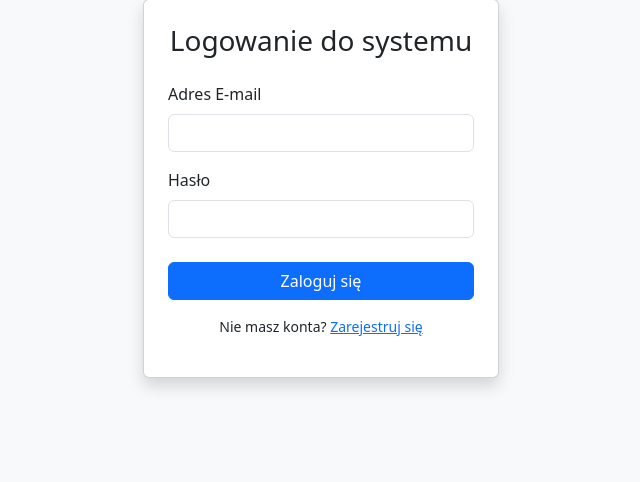
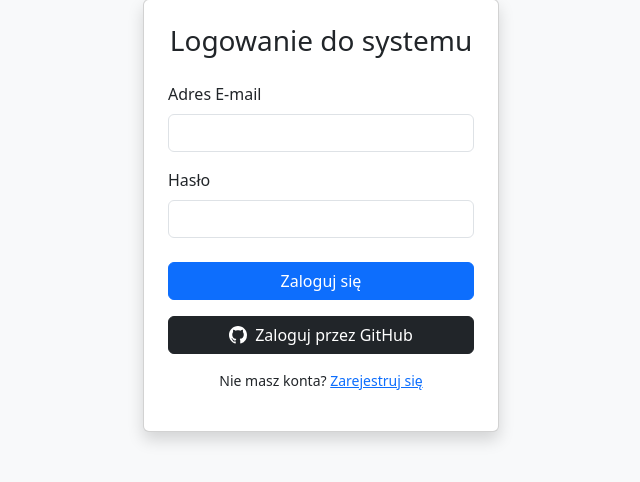
Before and after one commit to jack-and-his-ants/room-reservation-system, a Flask app: page /auth/login in a window 1280 px wide. Shown: the part 49-531 px from the top of the page, without its empty margins (319-959 px from the left). Run offline with Flask 3, Linux system fonts and the light colour scheme.

Commit message:
feat: add OAuth 2.0

```diff
--- a/app.py
+++ b/app.py
@@ -1,13 +1,13 @@
 import os
+os.environ['OAUTHLIB_INSECURE_TRANSPORT'] = '1'
 import dotenv
 from flask import Flask
 
 from extensions import db, bcrypt, login_manager
-# MODYFIKACJA: Dodano UserRole do importu z modeli
 from models import User, UserRole
 
 from routes.main import main_bp
-from routes.auth import auth_bp
+from routes.auth import auth_bp, github_bp
 from routes.admin import admin_blueprint
 from routes.reservations import reservations_bp
 
@@ -46,5 +46,8 @@ app.register_blueprint(auth_bp)
 app.register_blueprint(admin_blueprint)
 app.register_blueprint(reservations_bp)
 
+
+app.register_blueprint(github_bp, url_prefix="/login")
+
 if __name__ == '__main__':
     app.run(debug=True)
--- a/requirements.txt
+++ b/requirements.txt
@@ -3,6 +3,7 @@ flask-sqlalchemy
 flask-login
 flask-bcrypt
 flask-wtf
+flask-dance
 python-dotenv
 email_validator
 psycopg2-binary
--- a/routes/auth.py
+++ b/routes/auth.py
@@ -1,8 +1,17 @@
-from flask import Blueprint,session ,render_template, redirect, url_for, request, abort
+from flask import flash,Blueprint,session ,render_template, redirect, url_for, request, abort
 from flask_login import login_user, logout_user, current_user, login_required
 from extensions import db,bcrypt,login_manager
 from models import User, Room, UserRole
 from forms import RegisterForm, LoginForm
+
+import os
+import uuid
+from dotenv import load_dotenv
+from flask_dance.consumer import oauth_authorized
+from flask_dance.contrib.github import make_github_blueprint, github
+
+load_dotenv()
+
 
 auth_bp = Blueprint("auth",__name__,url_prefix='/auth')
 
@@ -65,3 +74,69 @@ def register():
 def logout():
     logout_user()
     return redirect(url_for('auth.login'))
+
+
+github_bp = make_github_blueprint(
+    client_id=os.environ.get("GITHUB_OAUTH_CLIENT_ID"),
+    client_secret=os.environ.get("GITHUB_OAUTH_CLIENT_SECRET"),
+    scope="user:email",
+    redirect_to="main.dashboard"
+)
+
+
+@oauth_authorized.connect_via(github_bp)
+def github_logged_in(blueprint, token):
+    if not token:
+        flash("Nie udało się zalogować przez GitHub.", "danger")
+        return False
+
+    resp = github.get("/user")
+    if not resp.ok:
+        flash("Błąd podczas pobierania profilu z GitHuba.", "danger")
+        return False
+    github_info = resp.json()
+
+    email_resp = github.get("/user/emails")
+    if email_resp.ok:
+        emails = email_resp.json()
+        email = next((e["email"] for e in emails if e["primary"]), None)
+    else:
+        email = github_info.get("email")
+
+    if not email:
+        flash("Twój profil GitHub nie udostępnia zweryfikowanego adresu e-mail.", "danger")
+        return False
+
+    user = User.query.filter_by(email=email).first()
+
+    if not user:
+        base_username = github_info.get("login", "github_user")
+        username = base_username
+
+        while User.query.filter_by(username=username).first():
+            username = f"{base_username}_{uuid.uuid4().hex[:4]}"
+
+        full_name = github_info.get("name") or "Użytkownik GitHub"
+        name_parts = full_name.split(" ", 1)
+        name = name_parts[0]
+        surname = name_parts[1] if len(name_parts) > 1 else "OAuth"
+
+        user = User(
+            username=username,
+            email=email,
+            name=name,
+            surname=surname,
+            password_hash=bcrypt.generate_password_hash(uuid.uuid4().hex).decode('utf-8'),
+            role=UserRole.GUEST,
+            banned=False
+        )
+        db.session.add(user)
+        db.session.commit()
+
+    if user.banned:
+        flash("Twoje konto zostało zablokowane przez administratora.", "danger")
+        return redirect(url_for("auth.login"))
+
+    login_user(user)
+    flash(f"Witaj {user.name}! Zalogowano pomyślnie przez GitHub.", "success")
+    return False
--- a/routes/reservations.py
+++ b/routes/reservations.py
@@ -169,7 +169,7 @@ def manage_reservations():
 @login_required
 def accept_res(res_id):
     # Tylko admin może akceptować w tym widoku (lub manager jeśli dasz mu uprawnienia)
-    if current_user.role != UserRole.ADMIN:
+    if current_user.role != UserRole.ADMIN and current_user.role != UserRole.MANAGER:
         flash("Brak uprawnień!", "danger")
         return redirect(url_for('reservations.manage_reservations'))
 
@@ -184,7 +184,7 @@ def accept_res(res_id):
 @reservations_bp.route('/<int:res_id>/reject', methods=['POST'])
 @login_required
 def reject_res(res_id):
-    if current_user.role != UserRole.ADMIN:
+    if current_user.role != UserRole.ADMIN and current_user.role != UserRole.MANAGER:
         flash("Brak uprawnień!", "danger")
         return redirect(url_for('reservations.manage_reservations'))
 
@@ -203,7 +203,7 @@ def delete_res(res_id):
     if not res:
         return redirect(url_for('reservations.manage_reservations'))
 
-    if current_user.role == UserRole.ADMIN or res.user_id == current_user.id:
+    if current_user.role == UserRole.ADMIN or res.user_id == current_user.id or current_user.role == UserRole.MANAGER:
         db.session.delete(res)
         db.session.commit()
         flash("Rezerwacja została usunięta.", "info")
--- a/templates/dashboard.html
+++ b/templates/dashboard.html
@@ -13,6 +13,6 @@
             <li><strong>Twoja rola w systemie:</strong> <span style="color: blue;">{{current_user.role.value}}</span></li>
         </ul>
         <hr>
-<a href="{url_for('auth.logout')}"> Wyloguj mnie stąd</a>
+<a href="{{url_for('auth.logout')}}"> Wyloguj mnie stąd</a>
 
 {% endblock %}
--- a/templates/login.html
+++ b/templates/login.html
@@ -35,6 +35,14 @@
                             {{ form.submit(class="btn btn-primary") }}
                         </div>
                     </form>
+                    <div class="d-grid gap-2 mt-3">
+                        <a href="{{ url_for('github.login') }}" class="btn btn-dark d-flex align-items-center justify-content-center">
+                            <svg xmlns="http://www.w3.org/2000/svg" width="18" height="18" fill="currentColor" class="bi bi-github me-2" viewBox="0 0 16 16">
+                              <path d="M8 0C3.58 0 0 3.58 0 8c0 3.54 2.29 6.53 5.47 7.59.4.07.55-.17.55-.38 0-.19-.01-.82-.01-1.49-2.01.37-2.53-.49-2.69-.94-.09-.23-.48-.94-.82-1.13-.28-.15-.68-.52-.01-.53.63-.01 1.08.58 1.23.82.72 1.21 1.87.87 2.33.66.07-.52.28-.87.51-1.07-1.78-.2-3.64-.89-3.64-3.95 0-.87.31-1.59.82-2.15-.08-.2-.36-1.02.08-2.12 0 0 .67-.21 2.2.82.64-.18 1.32-.27 2-.27s1.36.09 2 .27c1.53-1.04 2.2-.82 2.2-.82.44 1.1.16 1.92.08 2.12.51.56.82 1.27.82 2.15 0 3.07-1.87 3.75-3.65 3.95.29.25.54.73.54 1.48 0 1.07-.01 1.93-.01 2.2 0 .21.15.46.55.38A8.01 8.01 0 0 0 16 8c0-4.42-3.58-8-8-8"/>
+                            </svg>
+                            Zaloguj przez GitHub
+                        </a>
+                    </div>
                     <p class="mt-3 text-center small">Nie masz konta? <a href="{{ url_for('auth.register') }}">Zarejestruj się</a></p>
                 </div>
             </div>
--- a/templates/reservations/_table_partial.html
+++ b/templates/reservations/_table_partial.html
@@ -29,11 +29,11 @@
                     {% endif %}
                 </td>
 
-                {% if show_actions or current_user.role == UserRole.ADMIN %}
+                {% if show_actions or current_user.role == UserRole.ADMIN or current_user.role==UserRole.MANAGER %}
                 <td class="text-end">
                     <div class="d-inline-flex gap-1">
 
-                        {% if current_user.role == UserRole.ADMIN and res.user_id != current_user.id %}
+                        {% if (current_user.role == UserRole.ADMIN or current_user.role==UserRole.MANAGER) and res.user_id != current_user.id %}
                             {% if not res.accepted %}
                                 <form action="{{ url_for('reservations.accept_res', res_id=res.id) }}" method="POST">
                                     <button type="submit" class="btn btn-sm btn-outline-success">Akceptuj</button>
@@ -45,7 +45,7 @@
                             {% endif %}
                         {% endif %}
 
-                        {% if current_user.role == UserRole.ADMIN or res.user_id == current_user.id %}
+                        {% if (current_user.role == UserRole.ADMIN or current_user.role==UserRole.MANAGER) or res.user_id == current_user.id %}
                             <form action="{{ url_for('reservations.delete_res', res_id=res.id) }}" method="POST"
                                   onsubmit="return confirm('Czy na pewno chcesz usunąć tę rezerwację?');">
                                 <button type="submit" class="btn btn-sm btn-danger">Usuń</button>
```
